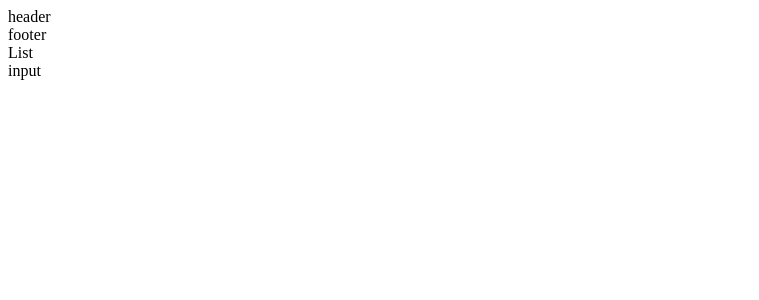
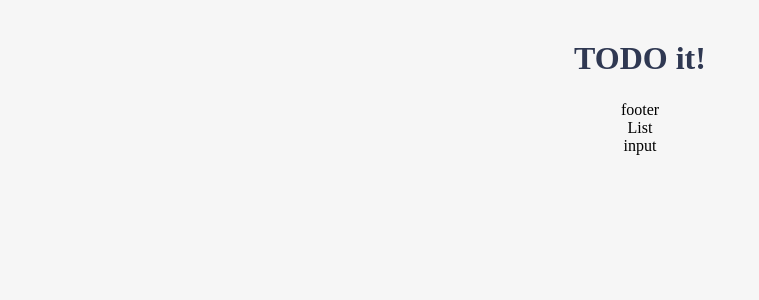
Before and after one commit to tychejin1218/vue-intermediate, a Vue app: page / in a window 1280 px wide. Shown: the top 300 px of the page, without its empty margins (0-759 px from the left). Built offline with nearby package versions, Linux system fonts and the light colour scheme.

Commit message:
1.TodoHeader 컴포넌트 구현 2.rules 옵션 추가  - "no-unused-vars" : "off"  - "no-mixed-spaces-and-tabs" : 0

```diff
--- a/package.json
+++ b/package.json
@@ -25,7 +25,10 @@
       "plugin:vue/essential",
       "eslint:recommended"
     ],
-    "rules": {},
+    "rules": {
+      "no-unused-vars" : "off",
+      "no-mixed-spaces-and-tabs" : 0
+    },
     "parserOptions": {
       "parser": "babel-eslint"
     }
--- a/src/App.vue
+++ b/src/App.vue
@@ -36,5 +36,18 @@ export default {
 </script>
 
 <style>
-
+body {
+  text-align: center;
+  background-color: #F6F6F6;
+}
+input {
+  border-style: groove;
+  width: 200px;
+}
+button {
+  border-style: groove;
+}
+.shadow {
+  box-shadow: 5px 10px 1px rgba(0, 0, 0, 0.03)
+}
 </style>
--- a/src/components/TodoHeader.vue
+++ b/src/components/TodoHeader.vue
@@ -1,15 +1,13 @@
 <template>
-  <div>
-	  header
-  </div>
+  <header>
+    <h1>TODO it!</h1>
+  </header>
 </template>
 
-<script>
-export default {
-
+<style scoped>
+h1 {
+  color: #2f3852;
+  font-weight: 900;
+  margin: 2.5rem 0 1.5rem;
 }
-</script>
-
-<style>
-
 </style>
```
